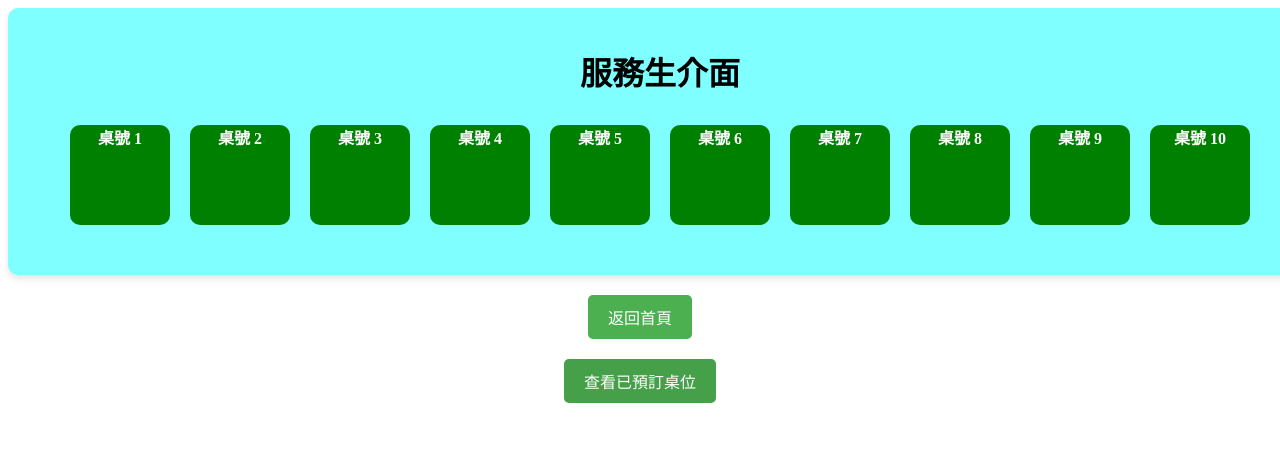
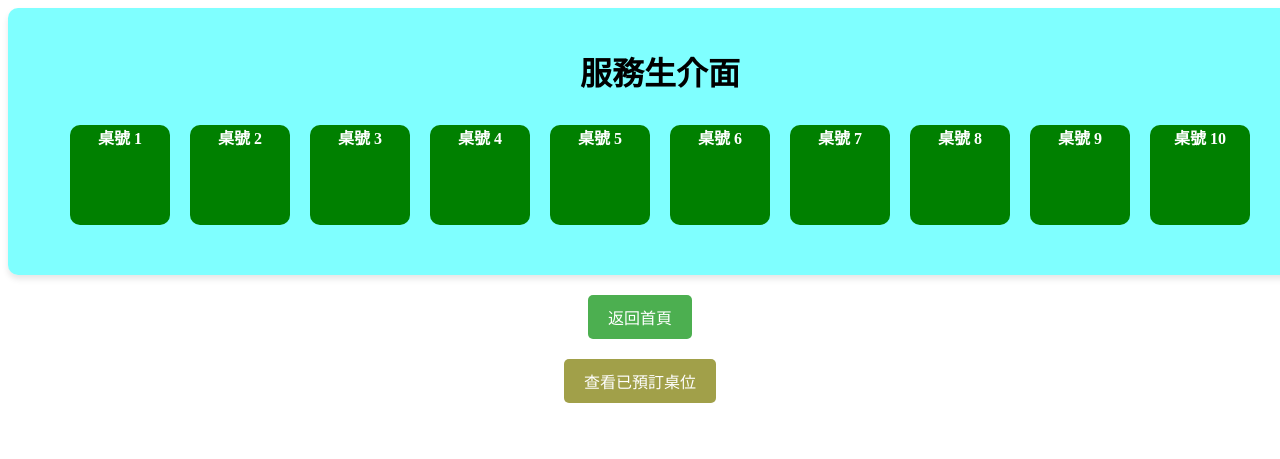
Before and after one commit to comedimmy/MySQL-buffet, a PHP site: page /admin.php in a window 1280 px wide, with the pointer over the restyled element. Shown: the top 459 px of the page. Run offline with PHP 8.4, Linux system fonts and the light colour scheme; data comes from the database, SQL or seed files in the repository.

Commit message:
admin.php

```diff
--- a/admin.php
+++ b/admin.php
@@ -63,7 +63,7 @@ $tables = $result->fetch_all(MYSQLI_ASSOC);
             cursor: pointer;
         }
         .view-reserved-button:hover {
-            background-color: #45a049;
+            background-color: #a1a049;
         }
 
 		.login-container {
@@ -134,7 +134,7 @@ $tables = $result->fetch_all(MYSQLI_ASSOC);
             cursor: pointer;
         }
         .back-button:hover {
-            background-color: #45a049;
+            background-color: #a1a049;
         }
     </style>
 </head>
```
